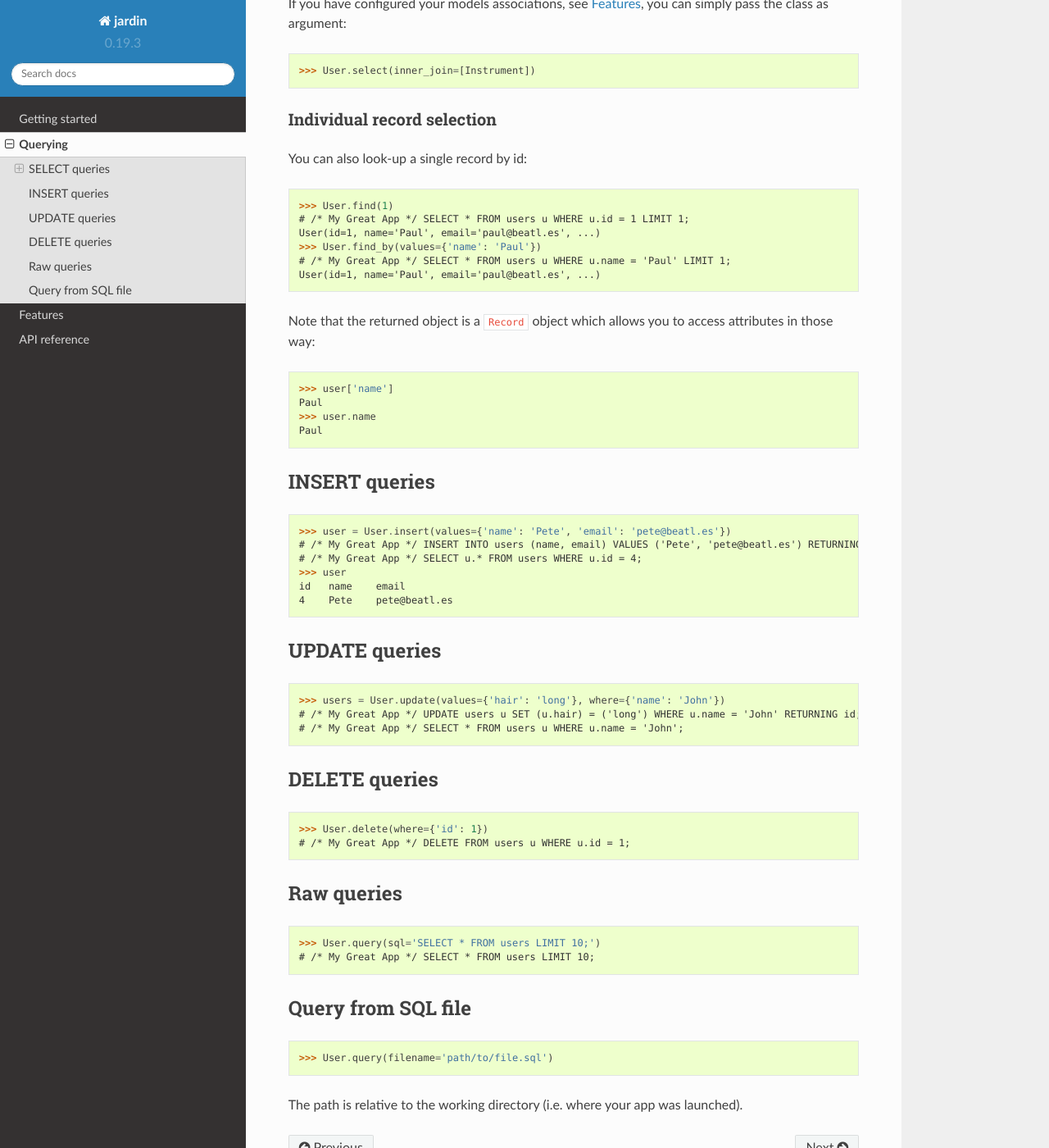
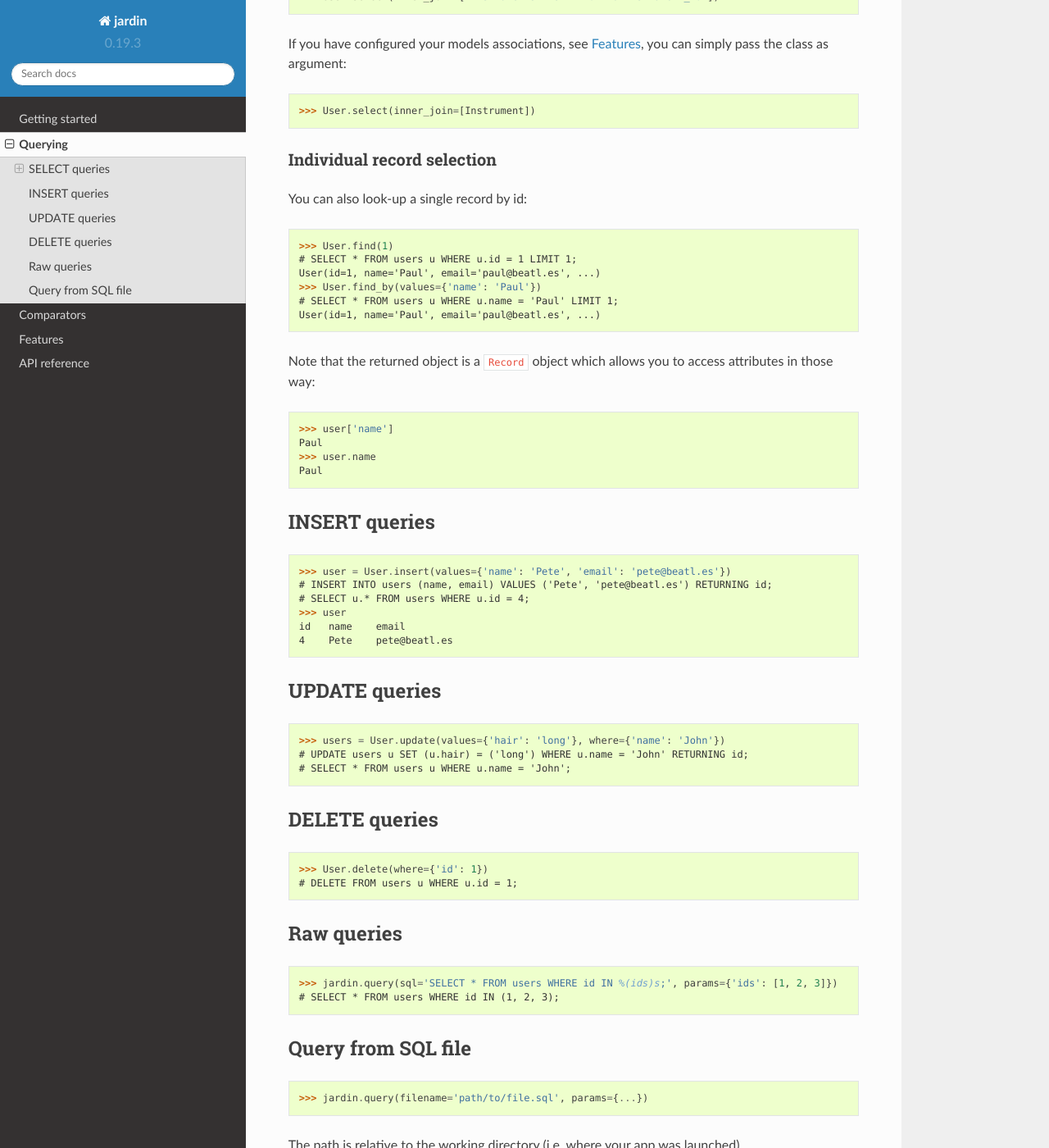
Before and after one commit to instacart/jardin-archived, a Sphinx documentation site: the page built from docs/querying.rst, in a window 1280 px wide and 1400 px high, scrolled down 1003 px. Shown: the whole window at 82% size. Built offline with Sphinx 7.4.7 and the Read the Docs theme 2.0.0, drawn with Linux system fonts in a browser that asks for light colours; some of the changed text lies outside the part shown.

Commit message:
Comparators docs

```diff
--- a/docs/index.rst
+++ b/docs/index.rst
@@ -15,5 +15,6 @@
 
    getting_started
    querying
+   comparators
    features
    api_reference
--- a/docs/querying.rst
+++ b/docs/querying.rst
@@ -11,7 +11,7 @@
                 where={'email': 'paul@beatl.es'},
                 order='id ASC',
                 limit=1)
-  # /* My Great App */ SELECT u.id, u.name FROM users u WHERE u.email = 'paul@beatl.es' ORDER BY u.id ASC LIMIT 1;
+  # SELECT u.id, u.name FROM users u WHERE u.email = 'paul@beatl.es' ORDER BY u.id ASC LIMIT 1; /* My Great App */
   >>> users
   id   name
   1    Paul
@@ -32,6 +32,8 @@
   * ``where = {'id': [0, 1, 2]}`` – selects where ``id`` is in the array
   * ``where = [{'id': (0, 10), 'instrument': 'drums'}, ["created_at > %(created_at)s", {'created_at': '1963-03-22'}]]``
 
+For other operators than ``=``, see :doc:`comparators`.
+
 **inner_join, left_join arguments**
 
 The simplest way to join another table is as follows
@@ -48,10 +50,10 @@
 You can also look-up a single record by id:
 
   >>> User.find(1)
-  # /* My Great App */ SELECT * FROM users u WHERE u.id = 1 LIMIT 1;
+  # SELECT * FROM users u WHERE u.id = 1 LIMIT 1;
   User(id=1, name='Paul', email='paul@beatl.es', ...)
   >>> User.find_by(values={'name': 'Paul'})
-  # /* My Great App */ SELECT * FROM users u WHERE u.name = 'Paul' LIMIT 1;
+  # SELECT * FROM users u WHERE u.name = 'Paul' LIMIT 1;
   User(id=1, name='Paul', email='paul@beatl.es', ...)
 
 Note that the returned object is a ``Record`` object which allows you to access attributes in those way:
@@ -66,8 +68,8 @@
 --------------
 
   >>> user = User.insert(values={'name': 'Pete', 'email': 'pete@beatl.es'})
-  # /* My Great App */ INSERT INTO users (name, email) VALUES ('Pete', 'pete@beatl.es') RETURNING id;
-  # /* My Great App */ SELECT u.* FROM users WHERE u.id = 4;
+  # INSERT INTO users (name, email) VALUES ('Pete', 'pete@beatl.es') RETURNING id;
+  # SELECT u.* FROM users WHERE u.id = 4;
   >>> user
   id   name    email
   4    Pete    pete@beatl.es
@@ -77,24 +79,24 @@
 --------------
 
   >>> users = User.update(values={'hair': 'long'}, where={'name': 'John'})
-  # /* My Great App */ UPDATE users u SET (u.hair) = ('long') WHERE u.name = 'John' RETURNING id;
-  # /* My Great App */ SELECT * FROM users u WHERE u.name = 'John';
+  # UPDATE users u SET (u.hair) = ('long') WHERE u.name = 'John' RETURNING id;
+  # SELECT * FROM users u WHERE u.name = 'John';
 
 DELETE queries
 --------------
 
   >>> User.delete(where={'id': 1})
-  # /* My Great App */ DELETE FROM users u WHERE u.id = 1;
+  # DELETE FROM users u WHERE u.id = 1;
 
 Raw queries
 -----------
 
-  >>> User.query(sql='SELECT * FROM users LIMIT 10;')
-  # /* My Great App */ SELECT * FROM users LIMIT 10;
+  >>> jardin.query(sql='SELECT * FROM users WHERE id IN %(ids)s;', params={'ids': [1, 2, 3]})
+  # SELECT * FROM users WHERE id IN (1, 2, 3);
 
 Query from SQL file
 -------------------
 
->>> User.query(filename='path/to/file.sql')
+>>> jardin.query(filename='path/to/file.sql', params={...})
 
 The path is relative to the working directory (i.e. where your app was launched).
```
Also changed, not shown: docs/comparators.rst (added, +29 -0 lines), 3 other files.
